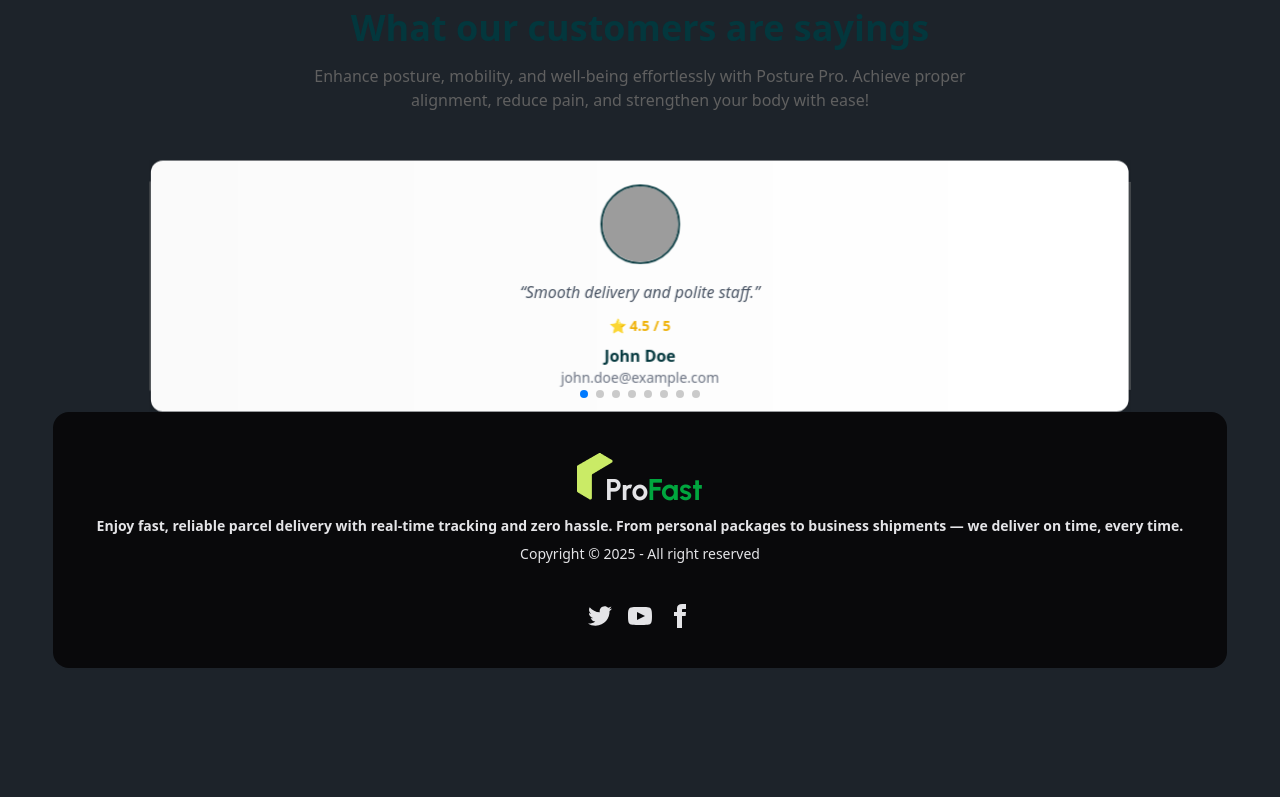
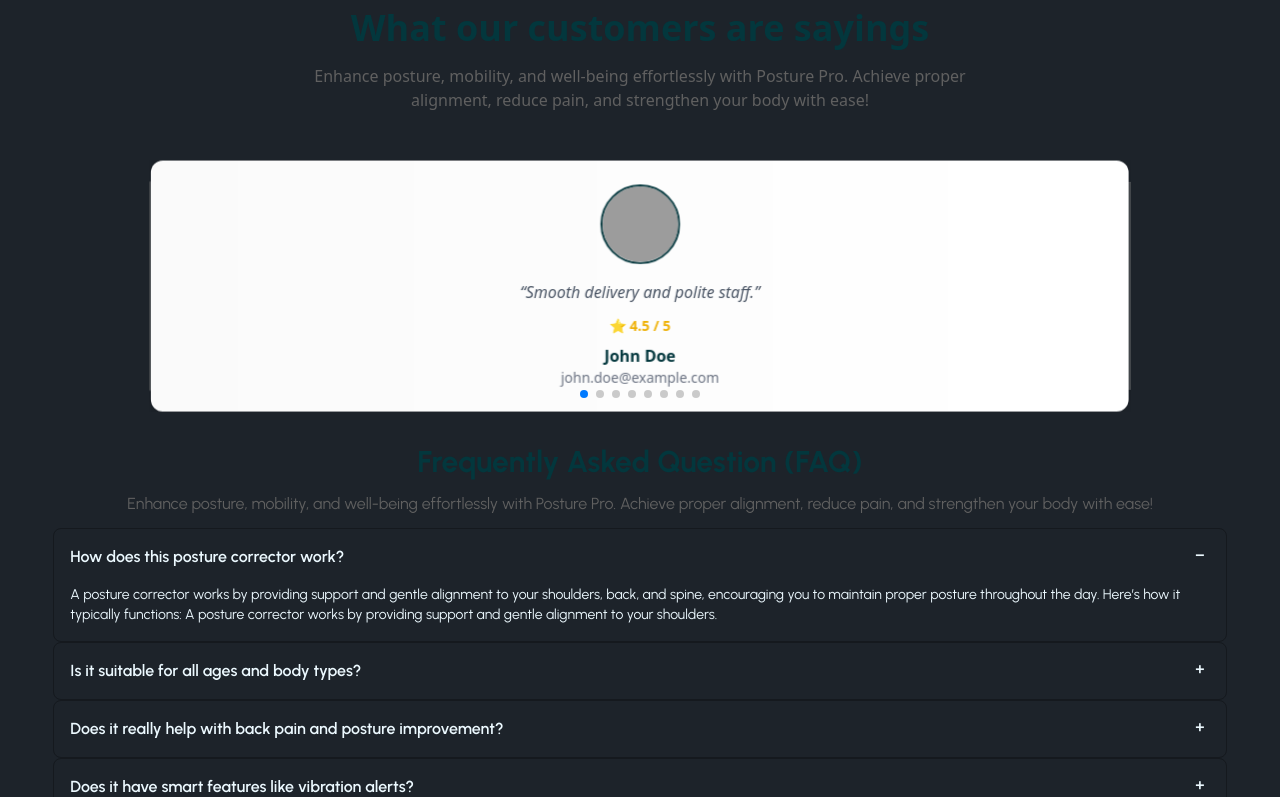
Before and after one commit to nahidkhan31/pro-fast-client-site, a React (Vite) app: page / in a window 1280 px wide. Shown: the part 3463-4260 px from the top of the page. Before the commit the page ends 4131 px from the top, so only its background shows below. Built offline with nearby package versions, Linux system fonts and the light colour scheme; grey boxes are pictures that could not be loaded.

Commit message:
added faq section

```diff
--- /dev/null
+++ b/src/pages/FAQ/FAQ.jsx
@@ -0,0 +1,83 @@
+import React from "react";
+
+const FAQ = () => {
+  return (
+    <div className="mt-8 font-urbanist mb-10">
+      <h1 className="text-center font-urbanist text-3xl font-bold  text-[#03373D] mt-3">
+        Frequently Asked Question (FAQ)
+      </h1>
+      <p className="text-center text-[#606060] mt-3">
+        Enhance posture, mobility, and well-being effortlessly with Posture Pro.
+        Achieve proper alignment, reduce pain, and strengthen your body with
+        ease!
+      </p>
+      <div className="collapse collapse-plus bg-base-100 border border-base-300 mt-3">
+        <input type="radio" name="my-accordion-3" defaultChecked />
+        <div className="collapse-title font-semibold">
+          How does this posture corrector work?
+        </div>
+        <div className="collapse-content text-sm">
+          A posture corrector works by providing support and gentle alignment to
+          your shoulders, back, and spine, encouraging you to maintain proper
+          posture throughout the day. Here’s how it typically functions: A
+          posture corrector works by providing support and gentle alignment to
+          your shoulders.
+        </div>
+      </div>
+      <div className="collapse collapse-plus bg-base-100 border border-base-300">
+        <input type="radio" name="my-accordion-3" />
+        <div className="collapse-title font-semibold">
+          Is it suitable for all ages and body types?
+        </div>
+        <div className="collapse-content text-sm">
+          Is there readily available customer support via phone, chat, or email
+          for those who prefer not to use digital platforms or require
+          assistance with the ordering/tracking process? This is crucial for
+          individuals who may have vision impairments, hearing difficulties, or
+          simply prefer verbal communication.
+        </div>
+      </div>
+      <div className="collapse collapse-plus bg-base-100 border border-base-300">
+        <input type="radio" name="my-accordion-3" />
+        <div className="collapse-title font-semibold">
+          Does it really help with back pain and posture improvement?
+        </div>
+        <div className="collapse-content text-sm">
+          For those who already suffer from back pain, limited mobility, or
+          other physical challenges, a reliable courier service makes it
+          possible to send and receive items without exacerbating their
+          condition. This convenience can significantly improve their quality of
+          life.
+        </div>
+      </div>
+      <div className="collapse collapse-plus bg-base-100 border border-base-300">
+        <input type="radio" name="my-accordion-3" />
+        <div className="collapse-title font-semibold">
+          Does it have smart features like vibration alerts?
+        </div>
+        <div className="collapse-content text-sm">
+          In today's competitive logistics landscape, "smart features" like
+          robust tracking, automated notifications (including vibrations), and
+          user-friendly apps are becoming standard expectations for efficient
+          and customer-centric courier services.
+        </div>
+      </div>
+      <div className="collapse collapse-plus bg-base-100 border border-base-300">
+        <input type="radio" name="my-accordion-3" />
+        <div className="collapse-title font-semibold">
+          How will I be notified when the product is back in stock?
+        </div>
+        <div className="collapse-content text-sm">
+          That's an excellent question, and it highlights a key aspect of good
+          customer service for any company that deals with inventory, including
+          those that act as retailers or have specific products they supply
+          (like "ProFast | Industrial Fastening Solutions" which appeared in my
+          search, or if "ProFast" is a specific brand of product a courier might
+          deliver for a retailer).
+        </div>
+      </div>
+    </div>
+  );
+};
+
+export default FAQ;
--- a/src/pages/Home/Home.jsx
+++ b/src/pages/Home/Home.jsx
@@ -6,6 +6,7 @@ import Brands from "../Brands/Brands";
 import Benefits from "../Benefits/Benefits";
 import BeMerchant from "../BeMerchant/BeMerchant";
 import Customer from "../Customer/Customer";
+import FAQ from "../FAQ/FAQ";
 
 const Home = () => {
   return (
@@ -17,6 +18,7 @@ const Home = () => {
       <Benefits />
       <BeMerchant />
       <Customer />
+      <FAQ />
     </div>
   );
 };
```
